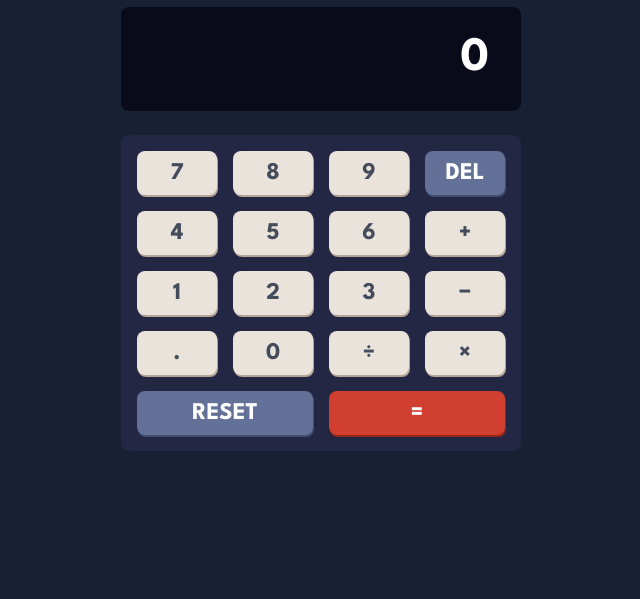
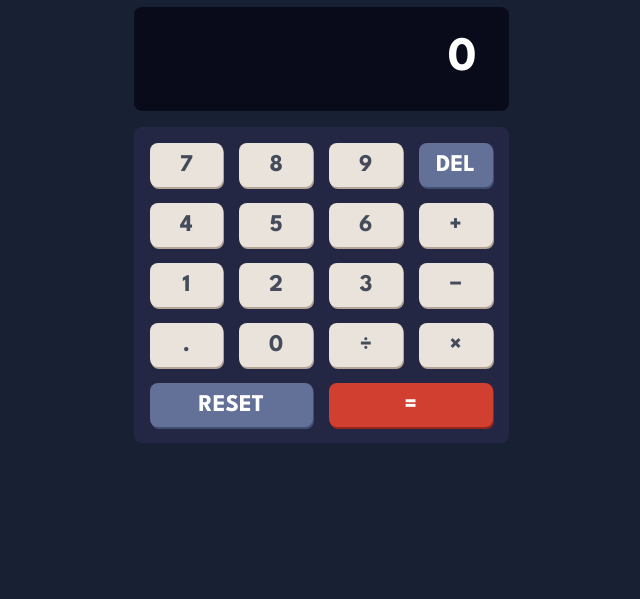
Before and after one commit to joshua-emmanuel/calculator-app, a website built with Vite: page index.html in a window 1280 px wide. Shown: the part 201-800 px from the top of the page, without its empty margins (319-959 px from the left). Built offline with nearby package versions, Linux system fonts and the light colour scheme.

Commit message:
Fix up some styles

```diff
--- a/assets/css/style.css
+++ b/assets/css/style.css
@@ -126,12 +126,12 @@ main {
 
 .wrapper {
   max-width: 100%;
-  width: min(400px, 100% - 2rem);
+  width: min(375px, 100% - 5rem);
   margin-inline: auto;
 }
 
 .calculator > * + * {
-  margin-top: 1.5rem;
+  margin-top: 1rem;
 }
 
 .calculator__header {
```
